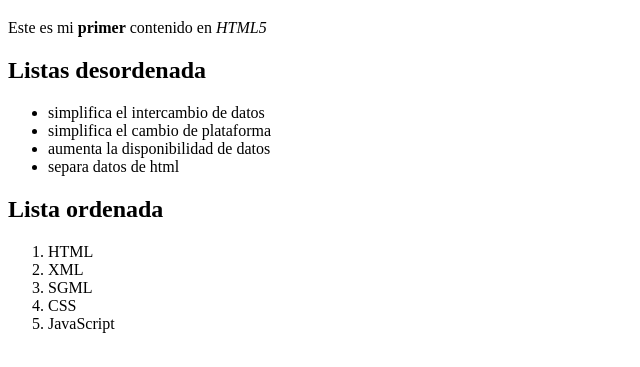
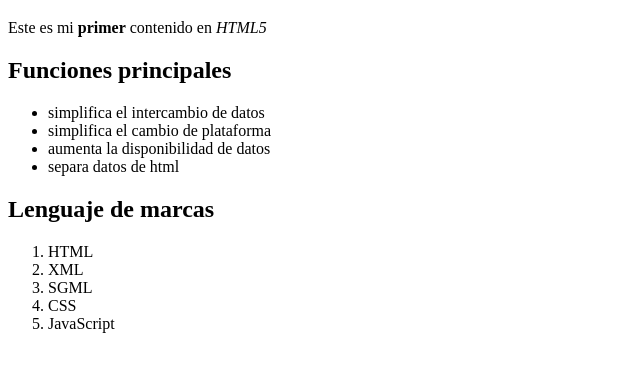
Before and after one commit to MiriamJimenezIesBelen/LLMM, a plain HTML site: page Tema 1/html/ejer1.html in a window 1280 px wide. Shown: the part 61-428 px from the top of the page, without its empty margins (0-640 px from the left). Drawn offline with Linux system fonts and the light colour scheme.

Commit message:
ejer 1 y 2

```diff
--- a/Tema 1/html/ejer1.html
+++ b/Tema 1/html/ejer1.html
@@ -11,7 +11,7 @@
 <body>
     <h1>Hola Mundo</h1>
     <p>Este es mi <b>primer</b> contenido en <i>HTML5</i></p>
-    <h2>Listas desordenada</h2>
+    <h2>Funciones principales</h2>
     <ul>
         <li>simplifica el intercambio de datos</li>
         <li>simplifica el cambio de plataforma</li>
@@ -19,7 +19,7 @@
         <li>separa datos de html</li>
     </ul>
 
-    <h2>Lista ordenada</h2>
+    <h2>Lenguaje de marcas</h2>
     <ol>
         <li>HTML</li>
         <li>XML</li>
```
